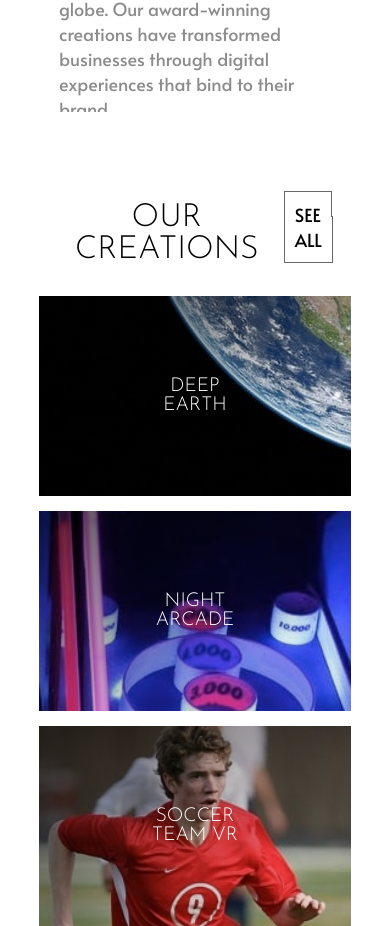
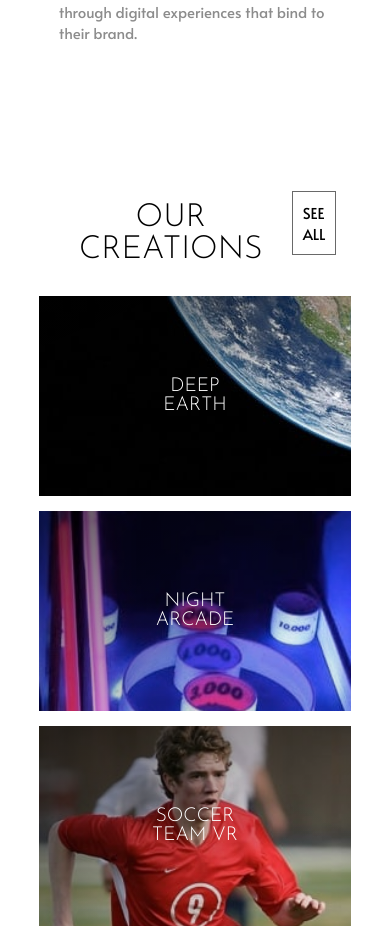
Before and after one commit to femizi/loopstudios-landing-page-main, a plain HTML site: page index.html in a window 390 px wide. Shown: the part 1228-2154 px from the top of the page. Drawn offline with Linux system fonts and the light colour scheme.

Commit message:
removed unused declaration

```diff
--- a/style.css
+++ b/style.css
@@ -196,7 +196,7 @@ main {
   font-family: "Josefin Sans", sans-serif;
   width: 90px;
   font-size: 1.2rem;
-  right: 50%;
+
 }
 .card1 {
   background: url(images/desktop/image-deep-earth.jpg);
@@ -333,6 +333,9 @@ main {
 /* media queries */
 
 @media (max-width: 650px) {
+    body{
+        font-size: 15px;
+    }
   .nav-items {
     display: none;
   }
```
